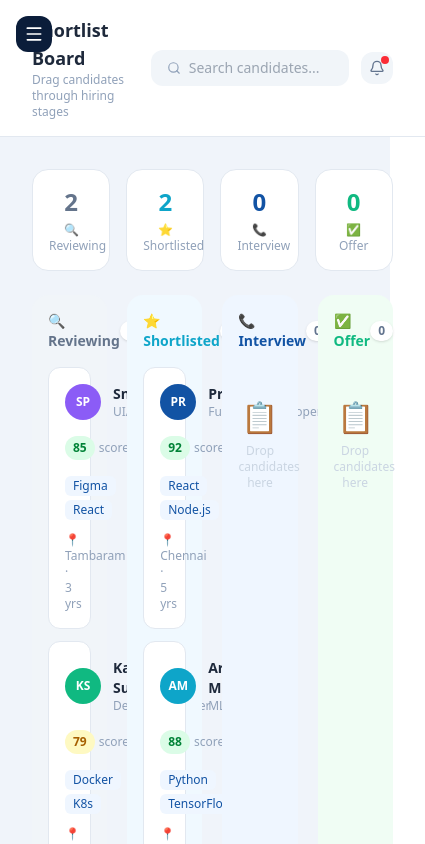
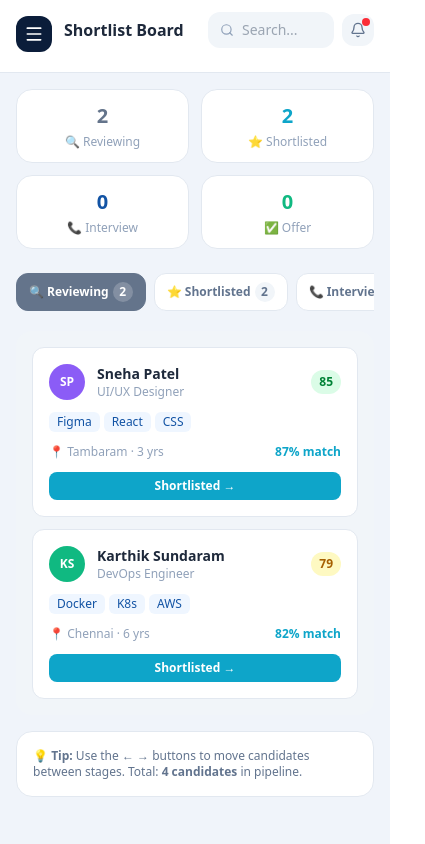
Before and after one commit to akshayaasvin/assistlana_website, a Next.js app: page /hr/shortlist in a window 390 px wide. Shown: the top 844 px of the page, 425 px wide, since content can reach past the window. Built offline with nearby package versions, Linux system fonts and the light colour scheme; sample sign-in values are in the browser's storage.

Commit message:
mobile responsive shortlist kanban page

```diff
--- a/src/app/hr/shortlist/page.js
+++ b/src/app/hr/shortlist/page.js
@@ -14,15 +14,16 @@ const COLUMNS = [
 
 export default function HRShortlist() {
   const router = useRouter();
-  const [user, setUser] = useState(null);
-  const [board, setBoard] = useState({
+  const [user,     setUser]     = useState(null);
+  const [board,    setBoard]    = useState({
     reviewing:   CANDIDATES.filter(c => c.status === "Reviewing"),
     shortlisted: CANDIDATES.filter(c => c.status === "Shortlisted"),
     interview:   [],
     offer:       [],
   });
-  const [dragging, setDragging] = useState(null);
-  const [search,   setSearch]   = useState("");
+  const [dragging,   setDragging]   = useState(null);
+  const [search,     setSearch]     = useState("");
+  const [activeCol,  setActiveCol]  = useState("reviewing"); // mobile tab
 
   useEffect(() => {
     const stored = localStorage.getItem("hr_user");
@@ -44,6 +45,19 @@ export default function HRShortlist() {
     setDragging(null);
   };
 
+  // Mobile: move card to next/prev stage
+  const moveCard = (candidate, fromCol, direction) => {
+    const idx = COLUMNS.findIndex(c => c.id === fromCol);
+    const toIdx = idx + direction;
+    if (toIdx < 0 || toIdx >= COLUMNS.length) return;
+    const toCol = COLUMNS[toIdx].id;
+    setBoard(prev => ({
+      ...prev,
+      [fromCol]: prev[fromCol].filter(c => c.id !== candidate.id),
+      [toCol]: [...prev[toCol], { ...candidate, status: toCol }],
+    }));
+  };
+
   const totalCandidates = Object.values(board).flat().length;
 
   if (!user) return null;
@@ -51,20 +65,21 @@ export default function HRShortlist() {
   return (
     <div className="min-h-screen flex bg-[#F0F4FA]">
       <HRSidebar user={user}/>
-      <div className="ml-0 md:ml-0 md:ml-0 md:ml-56 flex-1">
+      <div className="ml-0 md:ml-56 flex-1 w-full min-w-0">
 
         {/* Topbar */}
-        <div className="bg-white border-b border-[#E2E8F0] px-8 py-4 flex items-center justify-between sticky top-0 z-10">
-          <div>
-            <div className="text-lg font-bold text-[#1E293B]">Shortlist Board</div>
-            <div className="text-xs text-slate-400">Drag candidates through hiring stages</div>
+        <div className="bg-white border-b border-[#E2E8F0] px-4 md:px-8 py-3 md:py-4 sticky top-0 z-10">
+          <div className="flex items-center justify-between gap-2 mb-3 md:mb-0">
+            <div className="min-w-0 pl-12 md:pl-0">
+              <div className="text-base md:text-lg font-bold text-[#1E293B]">Shortlist Board</div>
+              <div className="text-xs text-slate-400 hidden sm:block">Drag candidates through hiring stages</div>
             </div>
-          <div className="flex items-center gap-3">
-            <div className="flex items-center gap-2 bg-[#F1F5F9] rounded-xl px-4 py-2">
+            <div className="flex items-center gap-2 flex-shrink-0">
+              <div className="flex items-center gap-2 bg-[#F1F5F9] rounded-xl px-3 py-2">
                 <Search size={14} className="text-slate-400"/>
-              <input placeholder="Search candidates..."
+                <input placeholder="Search..."
                   value={search} onChange={e => setSearch(e.target.value)}
-                className="bg-transparent text-sm outline-none w-36 text-slate-600"/>
+                  className="bg-transparent text-sm outline-none w-20 md:w-36 text-slate-600"/>
               </div>
               <button className="relative p-2 bg-[#F1F5F9] rounded-xl">
                 <Bell size={16} className="text-slate-500"/>
@@ -72,14 +87,15 @@ export default function HRShortlist() {
               </button>
             </div>
           </div>
+        </div>
 
-        <div className="p-8">
+        <div className="p-4 md:p-8">
 
           {/* Stats */}
-          <div className="grid grid-cols-4 gap-4 mb-6">
+          <div className="grid grid-cols-2 md:grid-cols-4 gap-3 md:gap-4 mb-6">
             {COLUMNS.map((col,i) => (
-              <div key={i} className="bg-white rounded-2xl border border-[#E2E8F0] p-4 text-center">
-                <div className="text-2xl font-bold mb-1" style={{ color: col.color }}>
+              <div key={i} className="bg-white rounded-2xl border border-[#E2E8F0] p-3 md:p-4 text-center">
+                <div className="text-xl md:text-2xl font-bold mb-1" style={{ color: col.color }}>
                   {board[col.id].length}
                 </div>
                 <div className="text-xs text-slate-400">{col.label}</div>
@@ -87,8 +103,114 @@ export default function HRShortlist() {
             ))}
           </div>
 
-          {/* Kanban Board */}
-          <div className="grid grid-cols-4 gap-5">
+          {/* ── MOBILE: Tab + Single Column View ── */}
+          <div className="md:hidden">
+            {/* Column Tabs */}
+            <div className="flex gap-2 mb-4 overflow-x-auto pb-1">
+              {COLUMNS.map(col => (
+                <button key={col.id}
+                  onClick={() => setActiveCol(col.id)}
+                  className={`flex items-center gap-1 px-3 py-2 rounded-xl text-xs font-semibold whitespace-nowrap flex-shrink-0 border transition-all ${
+                    activeCol === col.id
+                      ? "text-white border-transparent"
+                      : "bg-white text-slate-500 border-[#E2E8F0]"
+                  }`}
+                  style={activeCol === col.id ? { background: col.color, borderColor: col.color } : {}}>
+                  {col.label}
+                  <span className={`rounded-full w-5 h-5 flex items-center justify-center text-xs font-bold ${
+                    activeCol === col.id ? "bg-white/20 text-white" : "bg-[#F1F5F9] text-slate-500"
+                  }`}>
+                    {board[col.id].length}
+                  </span>
+                </button>
+              ))}
+            </div>
+
+            {/* Active Column Cards */}
+            {(() => {
+              const col = COLUMNS.find(c => c.id === activeCol);
+              const colIdx = COLUMNS.findIndex(c => c.id === activeCol);
+              const cards = board[activeCol].filter(c =>
+                c.name.toLowerCase().includes(search.toLowerCase())
+              );
+              return (
+                <div className="rounded-2xl p-4 min-h-64" style={{ background: col.bg }}>
+                  {cards.length === 0 ? (
+                    <div className="text-center py-12 text-slate-300">
+                      <div className="text-3xl mb-2">📋</div>
+                      <div className="text-xs font-medium">No candidates here</div>
+                    </div>
+                  ) : (
+                    <div className="space-y-3">
+                      {cards.map((candidate, i) => (
+                        <div key={i} className="bg-white rounded-xl border border-[#E2E8F0] p-4">
+                          <div className="flex items-center gap-3 mb-3">
+                            <div className="w-9 h-9 rounded-full flex items-center justify-center text-white text-xs font-bold flex-shrink-0"
+                              style={{ background: candidate.color }}>
+                              {candidate.avatar}
+                            </div>
+                            <div className="flex-1 min-w-0">
+                              <div className="text-sm font-bold text-[#1E293B] truncate">{candidate.name}</div>
+                              <div className="text-xs text-slate-400 truncate">{candidate.role}</div>
+                            </div>
+                            <span className={`text-xs font-bold px-2 py-1 rounded-full flex-shrink-0 ${
+                              candidate.score >= 85 ? "bg-green-100 text-green-700" :
+                              candidate.score >= 70 ? "bg-yellow-100 text-yellow-700" :
+                              "bg-red-100 text-red-700"
+                            }`}>{candidate.score}</span>
+                          </div>
+
+                          <div className="flex flex-wrap gap-1 mb-3">
+                            {candidate.skills.slice(0,3).map(s => (
+                              <span key={s} className="text-xs bg-[#EFF6FF] text-[#1253A4] px-2 py-0.5 rounded-md">
+                                {s}
+                              </span>
+                            ))}
+                          </div>
+
+                          <div className="flex items-center justify-between mb-3">
+                            <div className="text-xs text-slate-400">
+                              📍 {candidate.location} · {candidate.exp} yrs
+                            </div>
+                            <span className="text-xs text-[#0EA5C9] font-bold">
+                              {candidate.jd_match}% match
+                            </span>
+                          </div>
+
+                          {/* Move buttons for mobile */}
+                          <div className="flex gap-2">
+                            {colIdx > 0 && (
+                              <button
+                                onClick={() => moveCard(candidate, activeCol, -1)}
+                                className="flex-1 py-1.5 text-xs font-semibold bg-[#F1F5F9] text-slate-500 rounded-lg">
+                                ← {COLUMNS[colIdx-1].label.split(" ")[1]}
+                              </button>
+                            )}
+                            {colIdx < COLUMNS.length - 1 && (
+                              <button
+                                onClick={() => moveCard(candidate, activeCol, 1)}
+                                className="flex-1 py-1.5 text-xs font-semibold text-white rounded-lg"
+                                style={{ background: COLUMNS[colIdx+1].color }}>
+                                {COLUMNS[colIdx+1].label.split(" ")[1]} →
+                              </button>
+                            )}
+                          </div>
+                        </div>
+                      ))}
+                    </div>
+                  )}
+                </div>
+              );
+            })()}
+
+            <div className="mt-4 bg-white rounded-2xl border border-[#E2E8F0] p-4 text-xs text-slate-500">
+              💡 <strong>Tip:</strong> Use the ← → buttons to move candidates between stages.
+              Total: <strong>{totalCandidates} candidates</strong> in pipeline.
+            </div>
+          </div>
+
+          {/* ── DESKTOP: Full Kanban Board ── */}
+          <div className="hidden md:grid grid-cols-4 gap-5">
             {COLUMNS.map((col) => (
               <div key={col.id}
                 onDragOver={e => e.preventDefault()}
@@ -115,28 +237,24 @@ export default function HRShortlist() {
                     onDragStart={() => handleDragStart(candidate, col.id)}
                     className="bg-white rounded-xl border border-[#E2E8F0] p-4 mb-3 cursor-grab hover:shadow-md transition-all active:opacity-50">
 
-                    {/* Avatar + Name */}
                     <div className="flex items-center gap-3 mb-3">
                       <div className="w-9 h-9 rounded-full flex items-center justify-center text-white text-xs font-bold flex-shrink-0"
                         style={{ background: candidate.color }}>
                         {candidate.avatar}
                       </div>
-                      <div>
-                        <div className="text-sm font-bold text-[#1E293B]">{candidate.name}</div>
+                      <div className="min-w-0">
+                        <div className="text-sm font-bold text-[#1E293B] truncate">{candidate.name}</div>
                         <div className="text-xs text-slate-400 truncate">{candidate.role}</div>
                       </div>
                     </div>
 
-                    {/* Score + Match */}
                     <div className="flex items-center justify-between mb-3">
                       <div className="flex items-center gap-1">
                         <span className={`text-xs font-bold px-2 py-1 rounded-full ${
                           candidate.score >= 85 ? "bg-green-100 text-green-700" :
                           candidate.score >= 70 ? "bg-yellow-100 text-yellow-700" :
                           "bg-red-100 text-red-700"
-                        }`}>
-                          {candidate.score}
-                        </span>
+                        }`}>{candidate.score}</span>
                         <span className="text-xs text-slate-400">score</span>
                       </div>
                       <span className="text-xs text-[#0EA5C9] font-bold">
@@ -144,7 +262,6 @@ export default function HRShortlist() {
                       </span>
                     </div>
 
-                    {/* Skills */}
                     <div className="flex flex-wrap gap-1 mb-3">
                       {candidate.skills.slice(0,2).map(s => (
                         <span key={s} className="text-xs bg-[#EFF6FF] text-[#1253A4] px-2 py-0.5 rounded-md">
@@ -153,14 +270,12 @@ export default function HRShortlist() {
                       ))}
                     </div>
 
-                    {/* Location */}
                     <div className="text-xs text-slate-400">
                       📍 {candidate.location} · {candidate.exp} yrs
                     </div>
                   </div>
                 ))}
 
-                {/* Empty state */}
                 {board[col.id].length === 0 && (
                   <div className="text-center py-8 text-slate-300">
                     <div className="text-3xl mb-2">📋</div>
@@ -171,10 +286,10 @@ export default function HRShortlist() {
             ))}
           </div>
 
-          {/* Legend */}
-          <div className="mt-6 bg-white rounded-2xl border border-[#E2E8F0] p-4">
+          {/* Desktop Legend */}
+          <div className="hidden md:block mt-6 bg-white rounded-2xl border border-[#E2E8F0] p-4">
             <div className="text-xs font-semibold text-slate-400 mb-2">HOW TO USE</div>
-            <div className="flex items-center gap-8 text-xs text-slate-500">
+            <div className="flex items-center gap-8 text-xs text-slate-500 flex-wrap">
               <span>🖱️ <strong>Drag</strong> candidate cards between columns</span>
               <span>📍 Cards show location, score and JD match</span>
               <span>🔍 Use search to filter candidates</span>
```
Lines whose indentation alone changed are shown as unchanged.
